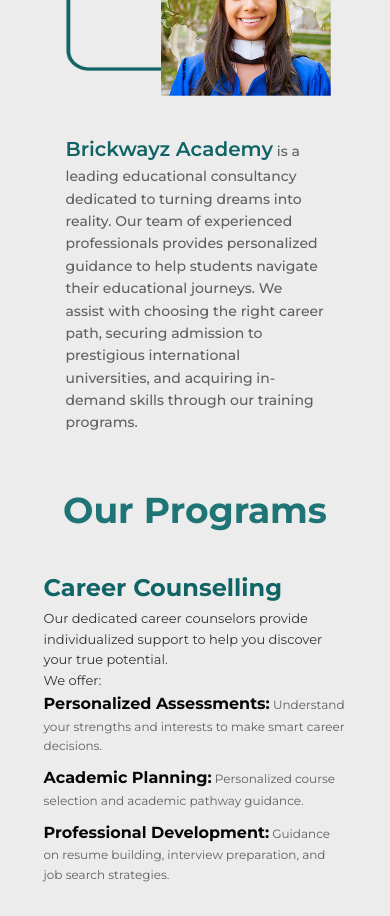
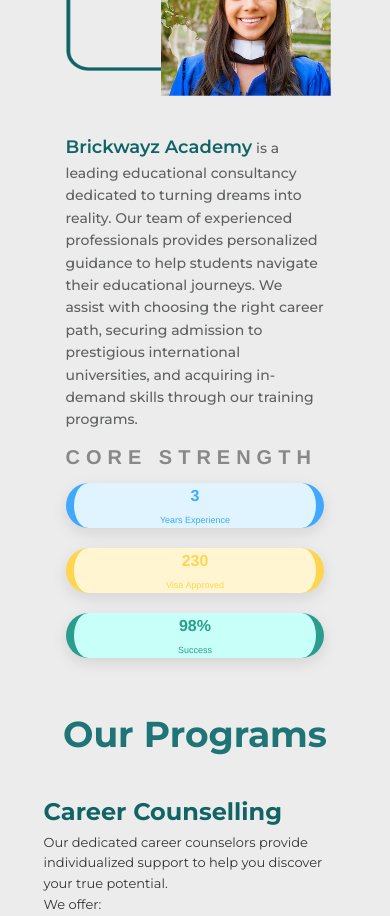
Before and after one commit to suresh328/brickwayz, a React (Create React App) app in the folder app/: page / in a window 390 px wide. Shown: the part 2000-2916 px from the top of the page. Built offline with nearby package versions, Linux system fonts and the light colour scheme; no server answers.

Commit message:
core strenght

```diff
--- a/app/src/Components/About.js
+++ b/app/src/Components/About.js
@@ -29,7 +29,7 @@ const About = () => {
 
           <div className="support_card">
             <div className="icon">
-            <img src={icon2} />
+              <img src={icon2} />
             </div>
             <h3 className='support_head'>Personalized Guidance</h3>
             <p className='support_para'>
@@ -42,7 +42,7 @@ const About = () => {
 
           <div className="support_card">
             <div className="icon">
-            <img src={icon3} />
+              <img src={icon3} />
             </div>
             <h3 className='support_head'>End-to-End Support</h3>
             <p className='support_para'>
@@ -55,7 +55,7 @@ const About = () => {
         </div>
       </div>
 
-      <div className='main_container'  id='About'>
+      <div className='main_container' id='About'>
         <section className="about">
 
           <div className='All_Heading'>
@@ -65,22 +65,38 @@ const About = () => {
             <div className='image_section'>
               <div className="aboutrect_image">
                 <img src={aboutrec} alt="About Us" className='img1' />
-                <img src={study_about} className='img2'/>
+                <img src={study_about} className='img2' />
                 <img src={study_girl} className='img3' />
               </div>
             </div>
             <div className="content">
 
               <p>
-               <span> Brickwayz Academy</span> is a leading educational consultancy dedicated to turning dreams into reality. Our team of experienced professionals provides personalized guidance to help students navigate their educational journeys. We assist with choosing the right career path, securing admission to prestigious international universities, and acquiring in-demand skills through our training programs.
+                <span> Brickwayz Academy</span> is a leading educational consultancy dedicated to turning dreams into reality. Our team of experienced professionals provides personalized guidance to help students navigate their educational journeys. We assist with choosing the right career path, securing admission to prestigious international universities, and acquiring in-demand skills through our training programs.
               </p>
-              <div className='core strength'>
+              <div className='corestrength'>
+                <h2 className='yeartitle'>CORE STRENGTH</h2>
+
+                <div class="yearstats-container">
+                  <div class="yearcard yearblue">
+                    <div class="yearnumber">3</div>
+                    <div class="yearlabel bluelabel">Years Experience</div>
+                  </div>
+                  <div class="yearcard yearyellow">
+                    <div class="yearnumber">230</div>
+                    <div class="yearlabel yellowlabel">Visa Approved</div>
+                  </div>
+                  <div class="yearcard yeargreen">
+                    <div class="yearnumber">98%</div>
+                    <div class="yearlabel greenlabel">Success</div>
+                  </div>
 
               </div>
             </div>
           </div>
-        </section>
       </div>
+    </section >
+      </div >
     </>
   )
 }
--- a/app/src/Style/Custom.css
+++ b/app/src/Style/Custom.css
@@ -266,17 +266,86 @@ body {
   width: 600px;
 }
 .content p {
-  font-size: 19px;
+  font-size: 16px;
   font-weight: 500;
   color: #5f6161;
   font-family: "Montserrat";
 }
 .content p span {
-  font-size: 20px;
+  font-size: 18px;
   color: #106466;
   font-weight: 600;
 }
-
+.corestrength{
+  display: flex;
+  align-items: flex-start;
+  flex-direction: column;
+}
+.yeartitle {
+  letter-spacing: 0.3em;
+  color: #888;
+  font-size: 20px;
+  margin-top: 10px;
+  margin-bottom: 10px;
+}
+
+.yearstats-container {
+  display: flex;
+  gap: 20px;
+}
+
+.yearcard {
+  background-color: white;
+  border-radius: 30px;
+  padding: 20px 30px;
+  display: flex;
+  flex-direction: column;
+  align-items: center;
+  min-width: 100px;
+  box-shadow: 0 5px 15px rgba(0,0,0,0.1);
+  font-weight: 500;
+  width: 180px;
+}
+
+.yearcard.yearblue {
+  background: #dff4ff;
+  color: #40a9ff;
+  border-left: 8px solid #40a9ff;
+  border-right: 8px solid #40a9ff;
+}
+
+.yearcard.yearyellow {
+  background: #fff6d1;
+  color:  #ffd54f;
+  border-left: 8px solid #ffd54f;
+  border-right: 8px solid #ffd54f;
+}
+
+.yearcard.yeargreen {
+  background: #c8fff9;
+  color:  #2a9d8f;
+  border-left: 8px solid #2a9d8f;
+  border-right: 8px solid #2a9d8f;
+}
+
+.yearcard .yearnumber {
+  font-size: 24px;
+  font-weight: bold;
+  margin-bottom: 5px;
+}
+
+.yearcard .bluelabel {
+  font-size: 12px;
+  color: #40a9ff;
+}
+.yearcard .yellowlabel {
+  font-size: 12px;
+  color: #ffd54f;
+}
+.yearcard .greenlabel {
+  font-size: 12px;
+  color: #2a9d8f;
+}
 /* ---------------------- */
 /*   Countries Section  */
 /* ---------------------- */
@@ -1595,6 +1664,11 @@ div[ref] {
     height: 60px;
     margin-bottom: 10px;
   }
+  .yearcard {
+    border-radius: 24px;
+    padding: 0px 15px;
+    width: 145px;
+}
 }
 @media screen and (max-width: 980px) {
   .di_fele {
@@ -1605,7 +1679,7 @@ div[ref] {
   }
 }
 
-@media screen and (max-width: 821px) {
+@media screen and (max-width: 854px) {
   .image_content {
     width: 85%;
     height: 50%;
@@ -1638,28 +1712,63 @@ div[ref] {
     border-radius: 25px;
   }
   .aboutrect_image {
-    width: 50%;
+    width: 60%;
     height: 50%;
     position: relative;
     margin: 0px auto;
-  }
+}
   img.img1 {
     width: 100%;
     height: 100%;
   }
   .img2 {
     position: absolute;
-    top: -25px;
-    left: -45px;
+    top: -22px;
+    left: -26px;
     width: 85%;
     height: 85%;
-  }
+}
   .img3 {
     position: absolute;
-    top: 90px;
-    left: 95px;
+    top: 60px;
+    left: 58px;
     width: 80%;
-  }
+}
+  .yearstats-container {
+    display: flex
+;
+    gap: 20px;
+    flex-direction: column;
+}
+.yearcard {
+  border-radius: 24px;
+  padding: 0px 5px;
+  width: 100px;
+}
+.yearstats-container {
+  display: flex
+;
+  gap: 20px;
+  flex-direction: row;
+  width: 100%;
+}
+.yearcard .bluelabel {
+  font-size: 9px;
+  color: #40a9ff;
+}
+.yearcard .yellowlabel {
+  font-size: 9px;
+  color: #ffd54f;
+}
+.yearcard .greenlabel {
+  font-size: 9px;
+  color: #2a9d8f;
+}
+.yearcard .yearnumber {
+  font-size: 16px;
+  font-weight: bold;
+  margin-bottom: 5px;
+}
 }
 @media screen and (max-width: 768px) {
   .navbar {
@@ -2097,6 +2206,24 @@ div[ref] {
     margin-bottom: 8px;
     text-align: start;
   }
+  .yearstats-container {
+    display: flex
+;
+    gap: 20px;
+    flex-direction: column;
+}
+.yearcard {
+  border-radius: 24px;
+  padding: 0px 15px;
+  width: 100%;
+}
+.yearstats-container {
+  display: flex
+;
+  gap: 20px;
+  flex-direction: column;
+  width: 100%;
+}
 }
 
 .scrollup_btn {
```
